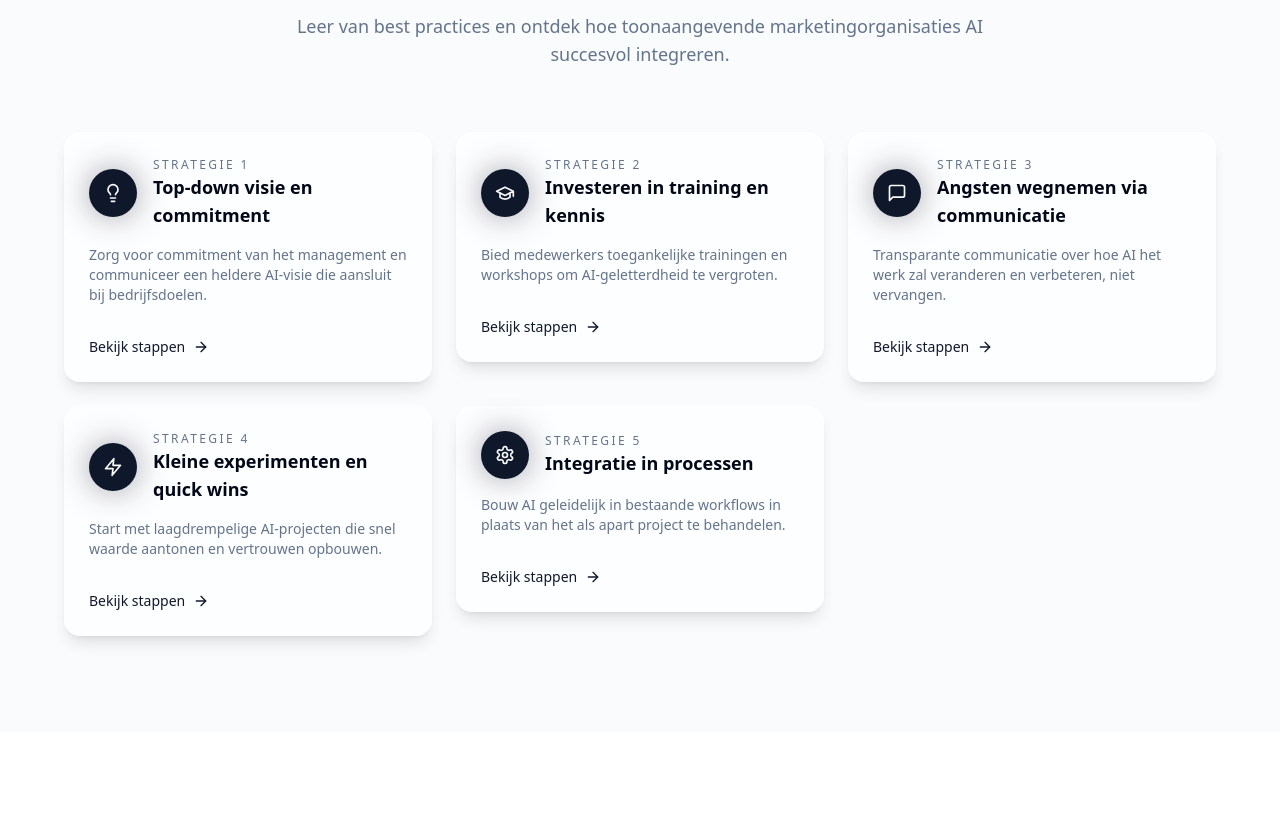
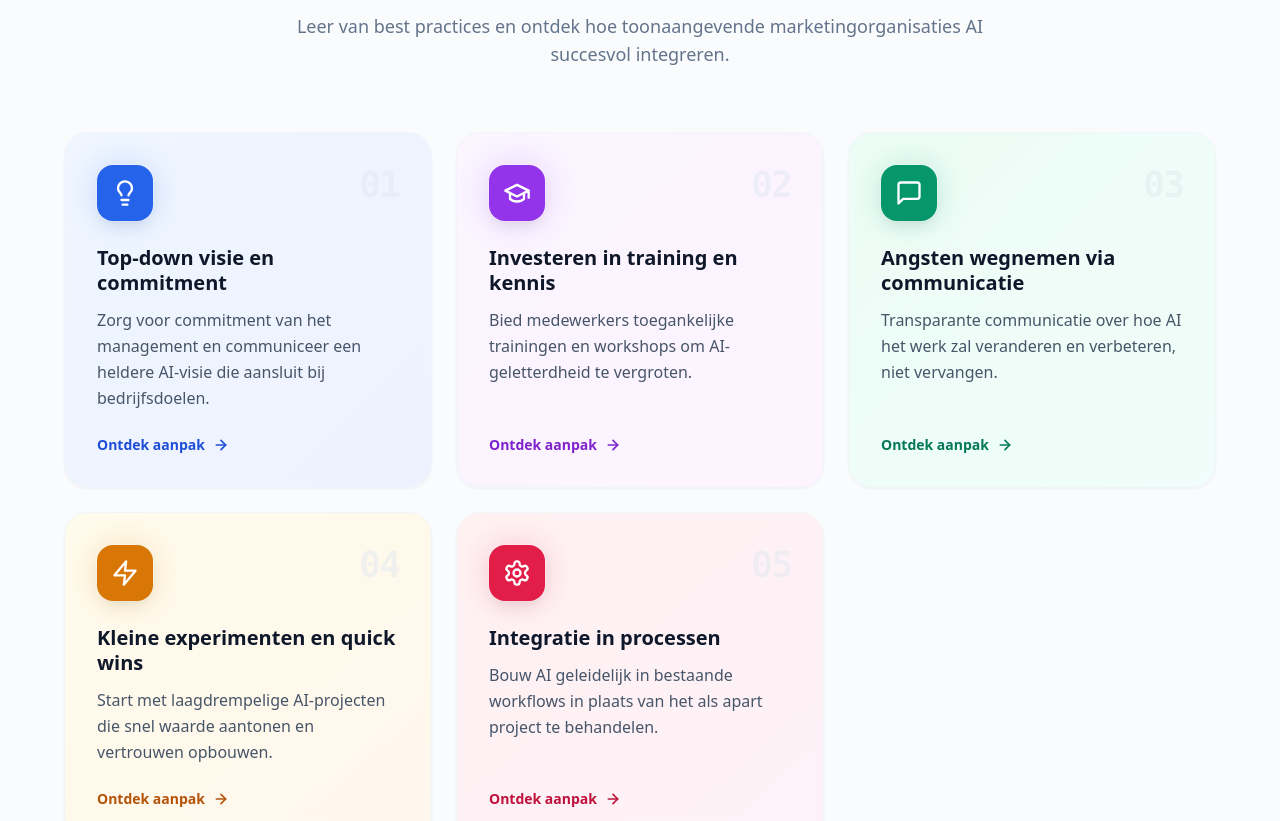
Before and after one commit to ThijsKeybets123/Ai-adoptie, a React (Vite) app: page / in a window 1280 px wide. Shown: the part 4624-5445 px from the top of the page. Built offline with nearby package versions, Linux system fonts and the light colour scheme.

Commit message:
Update StrategyCard with full height and colorful styles

```diff
--- a/src/components/StrategyCard.tsx
+++ b/src/components/StrategyCard.tsx
@@ -10,40 +10,57 @@ type Props = {
 }
 
 export const StrategyCard: React.FC<Props> = ({ number, title, description, icon: Icon, actions, onClick }) => {
+  // Define professional color palettes based on the strategy number
+  const colorMap: Record<number, { bg: string, text: string, border: string, iconBg: string }> = {
+    1: { bg: "from-blue-50 to-indigo-50 dark:from-blue-950/30 dark:to-indigo-950/30", text: "text-blue-700 dark:text-blue-300", border: "hover:border-blue-200 dark:hover:border-blue-800", iconBg: "bg-blue-600" },
+    2: { bg: "from-purple-50 to-fuchsia-50 dark:from-purple-950/30 dark:to-fuchsia-950/30", text: "text-purple-700 dark:text-purple-300", border: "hover:border-purple-200 dark:hover:border-purple-800", iconBg: "bg-purple-600" },
+    3: { bg: "from-emerald-50 to-teal-50 dark:from-emerald-950/30 dark:to-teal-950/30", text: "text-emerald-700 dark:text-emerald-300", border: "hover:border-emerald-200 dark:hover:border-emerald-800", iconBg: "bg-emerald-600" },
+    4: { bg: "from-amber-50 to-orange-50 dark:from-amber-950/30 dark:to-orange-950/30", text: "text-amber-700 dark:text-amber-300", border: "hover:border-amber-200 dark:hover:border-amber-800", iconBg: "bg-amber-600" },
+    5: { bg: "from-rose-50 to-pink-50 dark:from-rose-950/30 dark:to-pink-950/30", text: "text-rose-700 dark:text-rose-300", border: "hover:border-rose-200 dark:hover:border-rose-800", iconBg: "bg-rose-600" },
+  };
+
+  const colors = colorMap[number] || colorMap[1];
+
   return (
     <div
       onClick={onClick}
-      className="group flex flex-col gap-4 rounded-2xl border border-white/10 bg-white/70 p-6 shadow-lg backdrop-blur transition-all hover:-translate-y-1 hover:border-primary/40 hover:shadow-2xl"
+      className={`group h-full flex flex-col gap-6 rounded-3xl border border-slate-100 dark:border-slate-800 bg-gradient-to-br ${colors.bg} p-8 shadow-sm backdrop-blur-sm transition-all duration-300 hover:-translate-y-2 hover:shadow-xl cursor-pointer ${colors.border}`}
     >
-      <div className="flex items-center gap-4">
+      <div className="flex items-start justify-between gap-4">
         <div className="relative">
-          <div className="absolute inset-0 rounded-full bg-primary/40 blur-lg" />
-          <div className="relative flex h-12 w-12 items-center justify-center rounded-full bg-primary text-primary-foreground font-semibold">
-            {Icon ? <Icon className="h-5 w-5" /> : number}
+          <div className={`absolute inset-0 rounded-2xl ${colors.iconBg} blur-lg opacity-20 group-hover:opacity-40 transition-opacity`} />
+          <div className={`relative flex h-14 w-14 items-center justify-center rounded-2xl ${colors.iconBg} text-white shadow-lg shadow-black/5 ring-1 ring-white/20`}>
+            {Icon ? <Icon className="h-7 w-7" /> : number}
           </div>
         </div>
-        <div>
-          <p className="text-xs uppercase tracking-[0.2em] text-muted-foreground">Strategie {number}</p>
-          <h3 className="text-lg font-semibold text-foreground">{title}</h3>
-        </div>
+        <span className="text-4xl font-black text-slate-200 dark:text-slate-800/80 font-mono tracking-tighter opacity-50 group-hover:opacity-100 transition-opacity">
+          0{number}
+        </span>
       </div>
 
-      <p className="text-sm text-muted-foreground">{description}</p>
+      <div className="flex-1 space-y-3">
+        <h3 className="text-xl font-bold text-slate-900 dark:text-white leading-tight group-hover:text-primary transition-colors">
+          {title}
+        </h3>
+        <p className="text-slate-600 dark:text-slate-400 leading-relaxed">
+          {description}
+        </p>
 
         {actions && actions.length > 0 && (
-        <div className="mt-2 space-y-2">
+          <div className="mt-4 space-y-2 pt-2">
             {actions.slice(0, 3).map((action, idx) => (
-            <div key={idx} className="flex items-center gap-2 text-sm text-foreground">
-              <span className="h-1.5 w-1.5 rounded-full bg-primary"></span>
+              <div key={idx} className="flex items-start gap-2 text-sm text-slate-700 dark:text-slate-300">
+                <span className={`mt-1.5 h-1.5 w-1.5 rounded-full ${colors.iconBg} shrink-0`}></span>
                 <span>{action}</span>
               </div>
             ))}
           </div>
         )}
+      </div>
 
-      <div className="mt-4 flex items-center gap-2 text-sm font-medium text-primary">
-        <span>Bekijk stappen</span>
-        <svg className="h-4 w-4" viewBox="0 0 24 24" fill="none" stroke="currentColor" strokeWidth="2">
+      <div className={`mt-auto flex items-center gap-2 text-sm font-bold ${colors.text} group-hover:translate-x-1 transition-transform`}>
+        <span>Ontdek aanpak</span>
+        <svg className="h-4 w-4" viewBox="0 0 24 24" fill="none" stroke="currentColor" strokeWidth="2.5">
           <path d="M5 12h14" strokeLinecap="round" strokeLinejoin="round" />
           <path d="M12 5l7 7-7 7" strokeLinecap="round" strokeLinejoin="round" />
         </svg>
```
Lines whose indentation alone changed are shown as unchanged.
